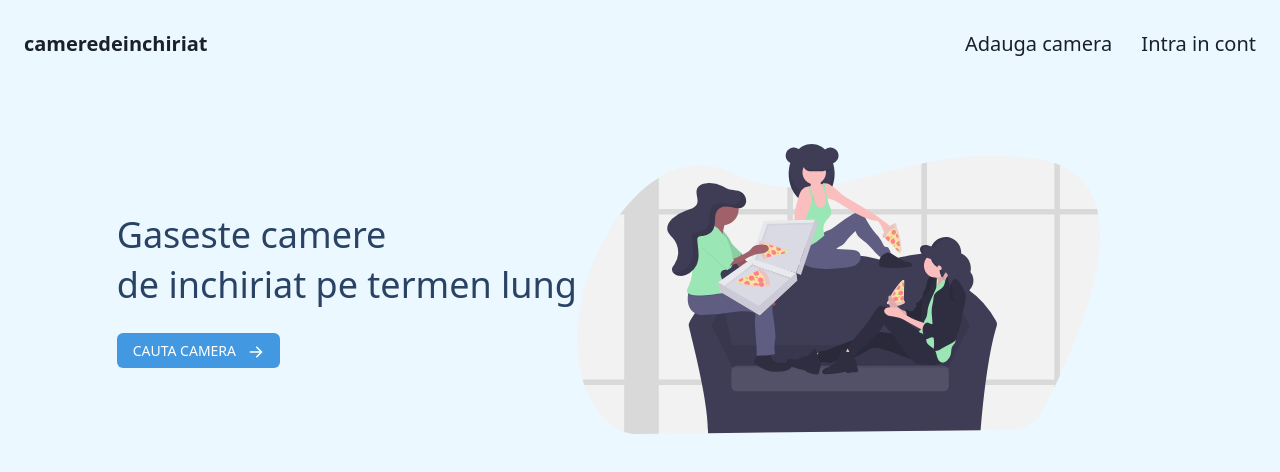
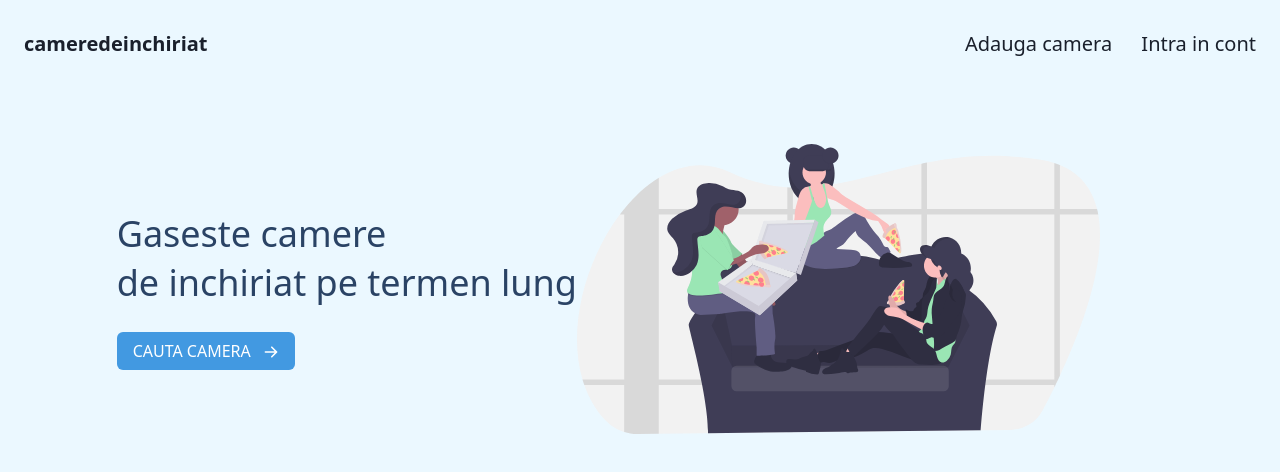
Before and after one commit to ClimenteA/cdi, a Svelte app: page / in a window 1280 px wide. Shown: the top 472 px of the page. Built offline with nearby package versions, Linux system fonts and the light colour scheme.

Commit message:
nav and hero done

```diff
--- a/src/App.svelte
+++ b/src/App.svelte
@@ -11,7 +11,7 @@
 		Gaseste camere <br>
 		de inchiriat pe termen lung
 
-		<a href="#" class="mt-6 table px-4 py-2 bg-blue-500 rounded-md text-sm text-white">
+		<a href="#" class="mt-6 table px-4 py-2 text-xs lg:text-base rounded-md bg-blue-500 text-white">
 			CAUTA CAMERA
 			<svg class="inline ml-2 w-4" viewBox="0 0 20 20" fill="currentColor">
 				<path fill-rule="evenodd" d="M10.293 3.293a1 1 0 011.414 0l6 6a1 1 0 010 1.414l-6 6a1 1 0 01-1.414-1.414L14.586 11H3a1 1 0 110-2h11.586l-4.293-4.293a1 1 0 010-1.414z" clip-rule="evenodd"/>
--- a/src/components/Navbar.svelte
+++ b/src/components/Navbar.svelte
@@ -22,7 +22,7 @@ function toggleMenu(){
 
         {#if menu}
 
-            <span class="absolute bg-blue-200 flex flex-col h-auto mr-2 mt-4 pl-4 right-0 rounded-md top-0 w-1/2 z-10">
+            <span class="absolute bg-blue-100 shadow-md flex flex-col h-auto mr-2 mt-4 pl-4 right-0 rounded-md top-0 w-1/2 z-10">
 
                 <svg on:click={toggleMenu} class="absolute h-5 mr-2 mt-2 right-0 top-0 w-5" viewBox="0 0 24 24" stroke="currentColor">
                     <path stroke-linecap="round" stroke-linejoin="round" stroke-width="2" d="M6 18L18 6M6 6l12 12"/>
```
